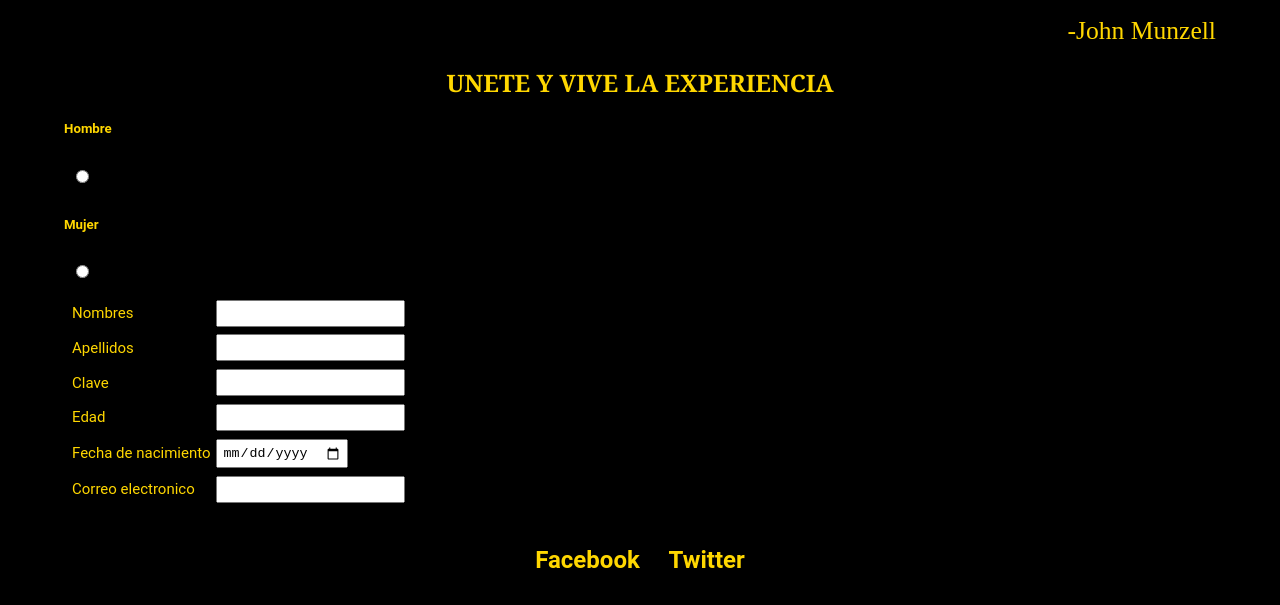
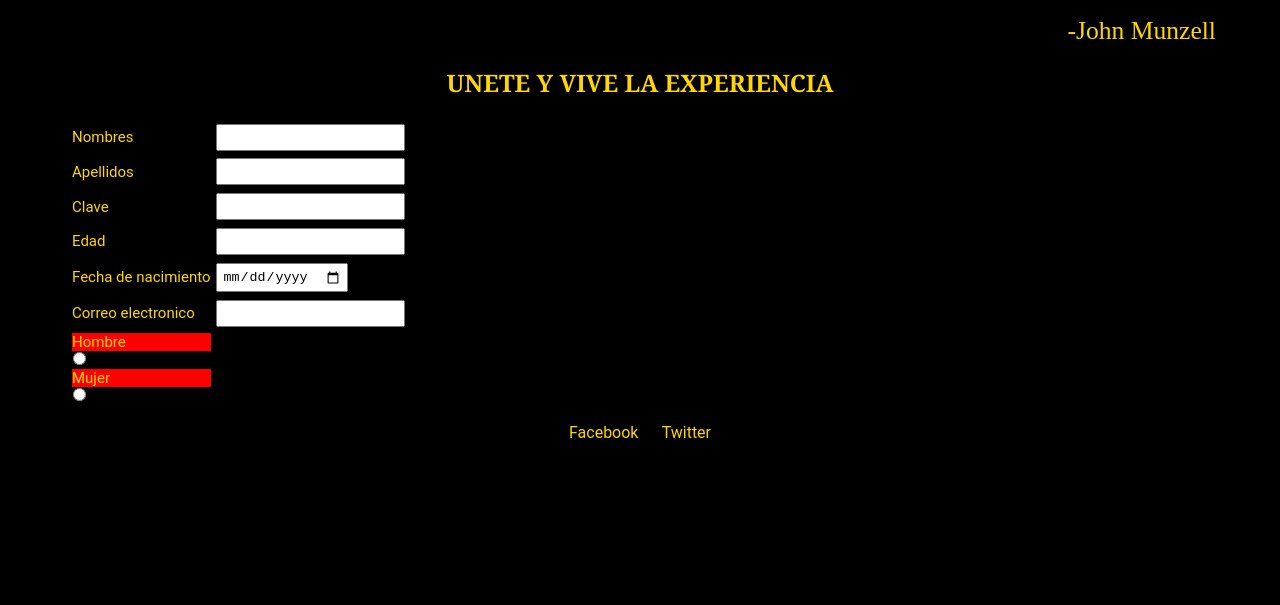
Before and after one commit to gabo-gimenez/primeros-codigos, a plain HTML site: page pruebas/Formularios/formulariomejorado.html in a window 1280 px wide. Shown: the part 292-897 px from the top of the page. After the commit the page ends 800 px from the top, so only its background shows below. Drawn offline with Linux system fonts and the light colour scheme.

Commit message:
formulario

```diff
--- a/pruebas/Formularios/formulariomejorado.html
+++ b/pruebas/Formularios/formulariomejorado.html
@@ -3,7 +3,7 @@
 <head>
     <meta charset="UTF-8">
     <title>Formulario</title>
-    <link rel="stylesheet" href="../../CSS/formularioytablamejorado.css">
+    <link rel="stylesheet" href="../css/formularioytablamejorado.css">
     <link href="https://fonts.googleapis.com/css?family= Roboto " rel="hoja de estilo">
 </head>
 <body bgcolor="black">
@@ -11,9 +11,10 @@
     <h1>SOCIAL CLUB</h1>
     <img src="../img/post13-cab.jpg">
 </header>
-<article>“Si el contenido es el Rey, la conversación es la reina”</article><br>
+<article>“Si el contenido es el Rey, la conversación es la reina”</article>
+<br>
 <article>-John Munzell</article>
-<aside class="aside-class"> <h1 class="h1.1-class">UNETE Y VIVE LA EXPERIENCIA</h1> </aside>
+<aside class="aside-class"><h1 class="h1.1-class">UNETE Y VIVE LA EXPERIENCIA</h1></aside>
 <table class="tabla"
 <tr>
     <td>Nombres</td>
@@ -40,19 +41,20 @@
 </tr>
 <tr>
     <td>Correo electronico</td>
-    <td><input type="text"</td>
+    <td><input type="text"></td>
 </tr>
 <tr>
-    <h5>Hombre</h5> <input type="radio" name="genero" value="M">
-</tr>
-<tr>
-    <h5>Mujer</h5> <input type="radio" name="genero" value="F">
+    <td>
+        <label>Hombre</label>
+        <input type="radio" name="genero" value="M">
+        <label>Mujer</label>
+        <input type="radio" name="genero" value="F">
+    </td>
 </tr>
 </table>
 <nav>
-    <h2><a href="https://www.facebook.com" target="_blank" </a>Facebook
-        <a href="https://www.twitter.com" target="_blank" </a>Twitter
-
+        <a href="https://www.facebook.com" target="_blank">Facebook</a>
+        <a href="https://www.twitter.com" target="_blank">Twitter</a>
 </nav>
 </body>
 </html>
--- a/pruebas/css/formularioytablamejorado.css
+++ b/pruebas/css/formularioytablamejorado.css
@@ -95,3 +95,8 @@ table.table-class {
 img.img-class {
     width: 37%;
 }
+
+table label {
+    display: block;
+    background-color: red;
+}
```
Also changed, not shown: pruebas/tablas/tablasmejorada.html (+1 -1 lines), tienda/index.html (renamed from tienda/index.hml.html).
